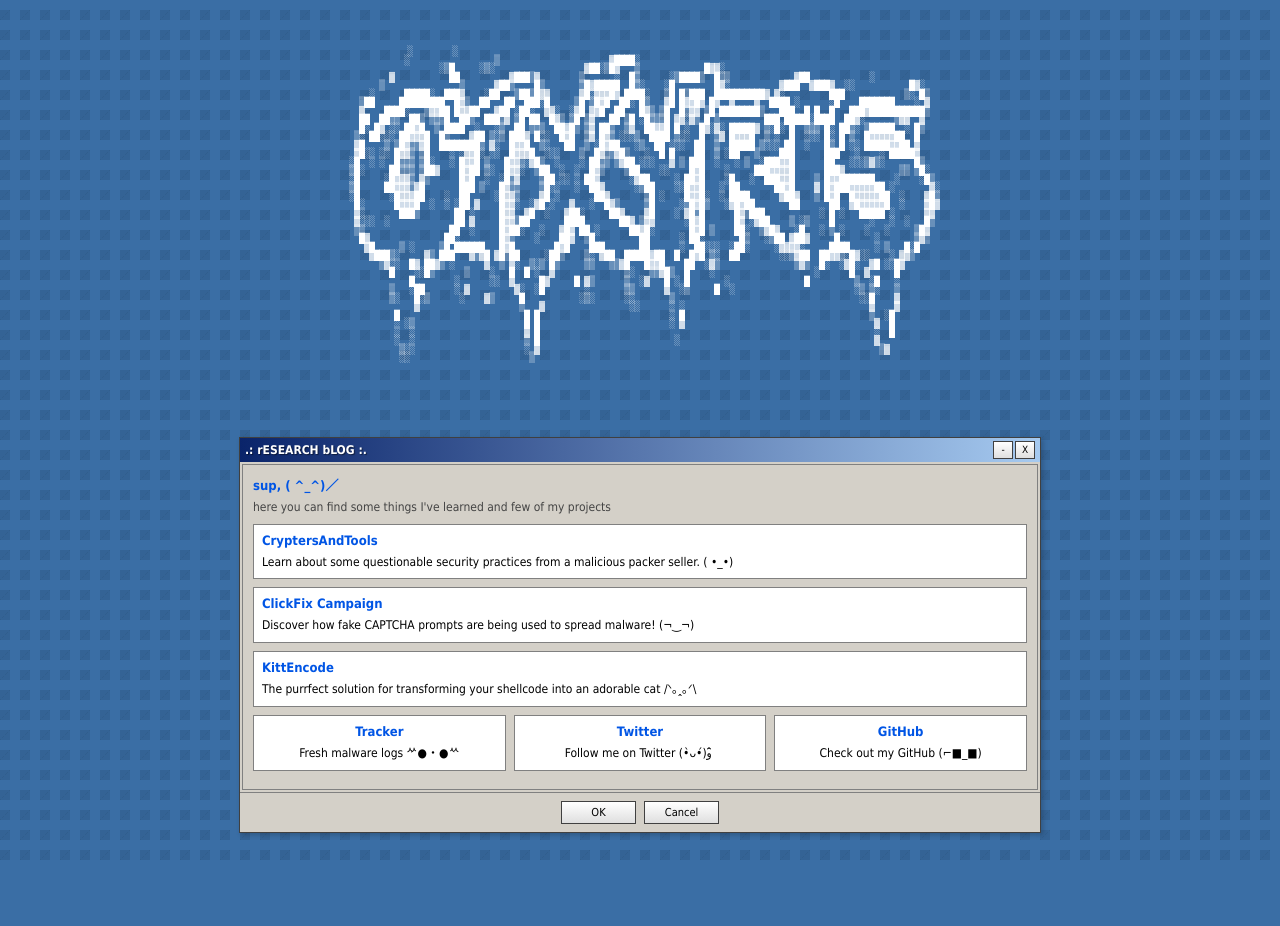
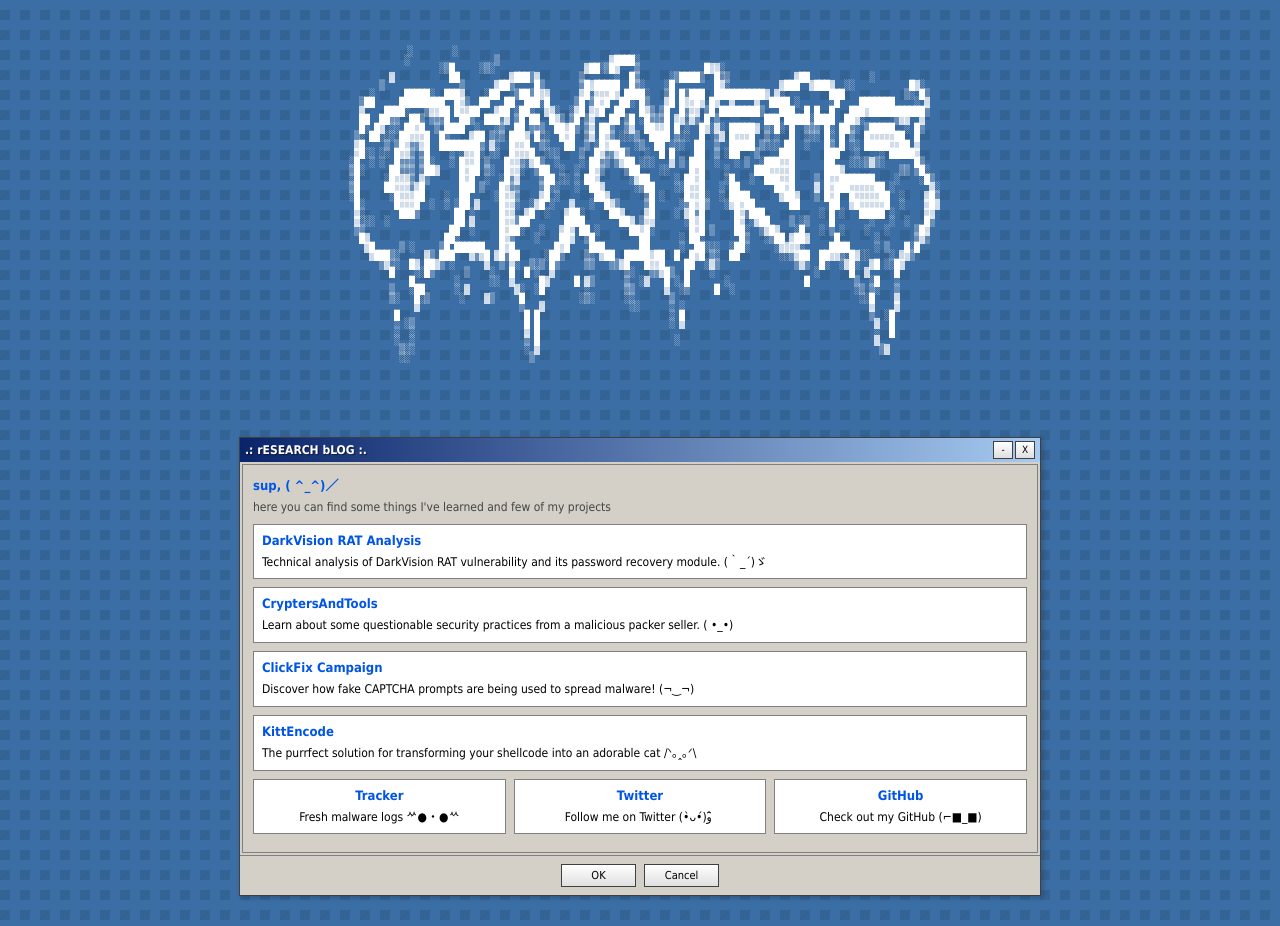
Before and after one commit to 01Xyris/01xyris.github.io, a plain HTML site: page index.html in a window 1280 px wide. Before the commit the page ends 863 px from the top, so only its background shows below. Drawn offline with Linux system fonts and the light colour scheme.

Commit message:
Update index.html

```diff
--- a/index.html
+++ b/index.html
@@ -74,6 +74,11 @@
             <h4>here you can find some things I've learned and few of my projects</h4>
             <!-- Article List -->
             <div class="article-list">
+               <a href="post/dv.html">
+    <h3>DarkVision RAT Analysis</h3>
+    <p>Technical analysis of DarkVision RAT vulnerability and its password recovery module. (｀_´)ゞ</p>
+      </a>
+
                <a href="post/fools.html">
                   <h3>CryptersAndTools</h3>
                   <p>Learn about some questionable security practices from a malicious packer seller. ( •_•)</p>
```
